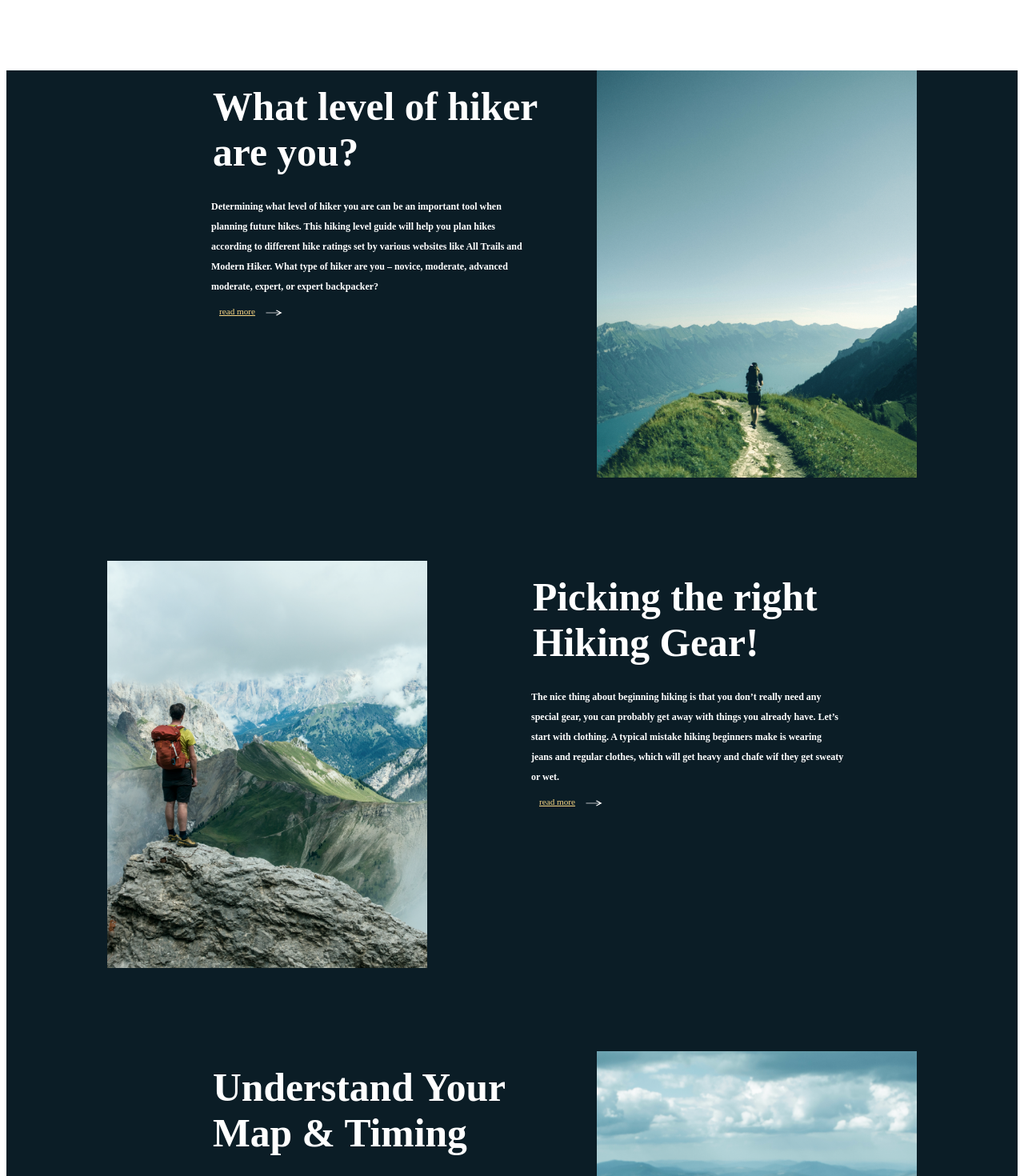
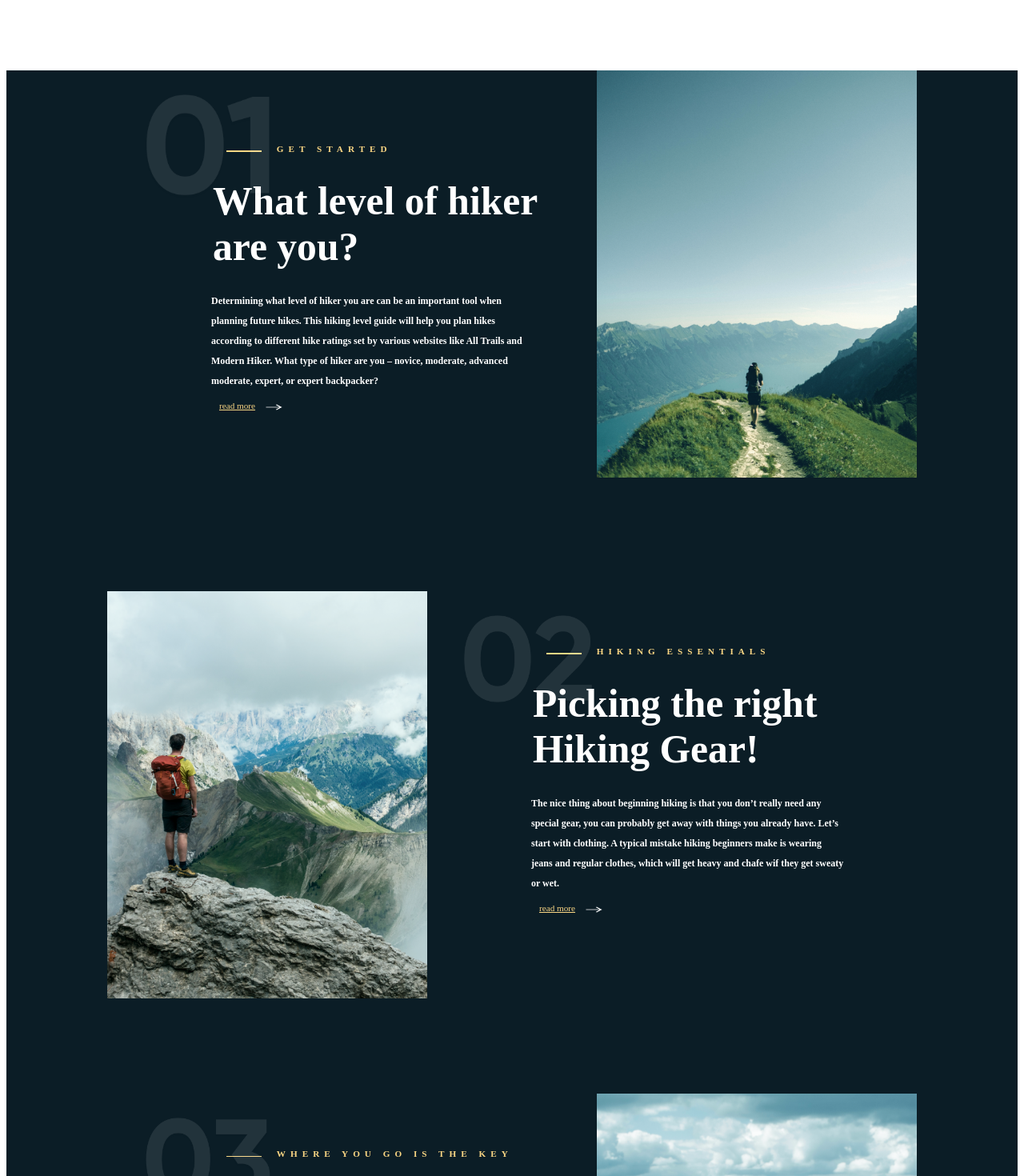
Before and after one commit to Anita-ihuman/MNTN-Template-, a Next.js app: page / in a window 1280 px wide. Shown: the part 1320-2790 px from the top of the page at 80% size. Built offline with nearby package versions, Linux system fonts and the light colour scheme.

Commit message:
added a new prop Imagefade

```diff
--- a/pages/index.tsx
+++ b/pages/index.tsx
@@ -6,10 +6,12 @@ import { Element } from "./main";
 export default function Home() {
   const [offsetY, setOffsetY] = useState(0);
   const HandleScroll = () => setOffsetY(window.pageYOffset);
-   useEffect(() => {
-     window.addEventListener("scroll", (HandleScroll));
-     return () => { removeEventListener("scroll", HandleScroll) };
-   }, []);
+  useEffect(() => {
+    window.addEventListener("scroll", HandleScroll);
+    return () => {
+      removeEventListener("scroll", HandleScroll);
+    };
+  }, []);
 
   return (
     <>
@@ -109,6 +111,7 @@ export default function Home() {
         headtext="Determining what level of hiker you are can be an important tool when planning future hikes. This hiking level guide will help you plan hikes according to different hike ratings set by various websites like All Trails and Modern Hiker. What type of hiker are you – novice, moderate, advanced moderate, expert, or expert backpacker? "
         headbottom="read more"
         image="01.png"
+        imagefade="Equipment.png"
       />
       <Element
         image="01.png"
@@ -118,6 +121,7 @@ export default function Home() {
 Let’s start with clothing. A typical mistake hiking beginners make is wearing jeans and regular clothes, which will get heavy and chafe wif they get sweaty or wet. "
         headbottom="read more"
         left
+        imagefade="Equipment (1).png"
       />
       <Element
         headtop="where you go is the key"
@@ -125,6 +129,7 @@ Let’s start with clothing. A typical mistake hiking beginners make is wearing
         headtext="To start, print out the hiking guide and map. If it’s raining, throw them in a Zip-Lock bag. Read over the guide, study the map, and have a good idea of what to expect. I like to know what my next landmark is as I hike. For example, I’ll read the guide and know that say, in a mile, I make a right turn at the junction.."
         headbottom="read more"
         image="copy.png"
+        imagefade="Equipment (2).png"
       />
     </>
   );
--- a/pages/main.tsx
+++ b/pages/main.tsx
@@ -11,6 +11,7 @@ export interface ElementProps {
   headbottom: string;
   left?: boolean;
   image: string;
+  imagefade: string;
 }
 
 export function Element({
@@ -20,6 +21,7 @@ export function Element({
   headbottom,
   left,
   image,
+  imagefade,
 }: ElementProps) {
   useEffect(() => {
     Aos.init({ duration: 2000 });
@@ -36,7 +38,7 @@ export function Element({
           )}
           <div className={styles.content_text}>
             <figure>
-              <img src="" className={styles.content_fade} />
+              <img src={imagefade} className={styles.content_fade} />
             </figure>
             <div className={styles.content_top}>
               <div className={styles.content_line}>
```
